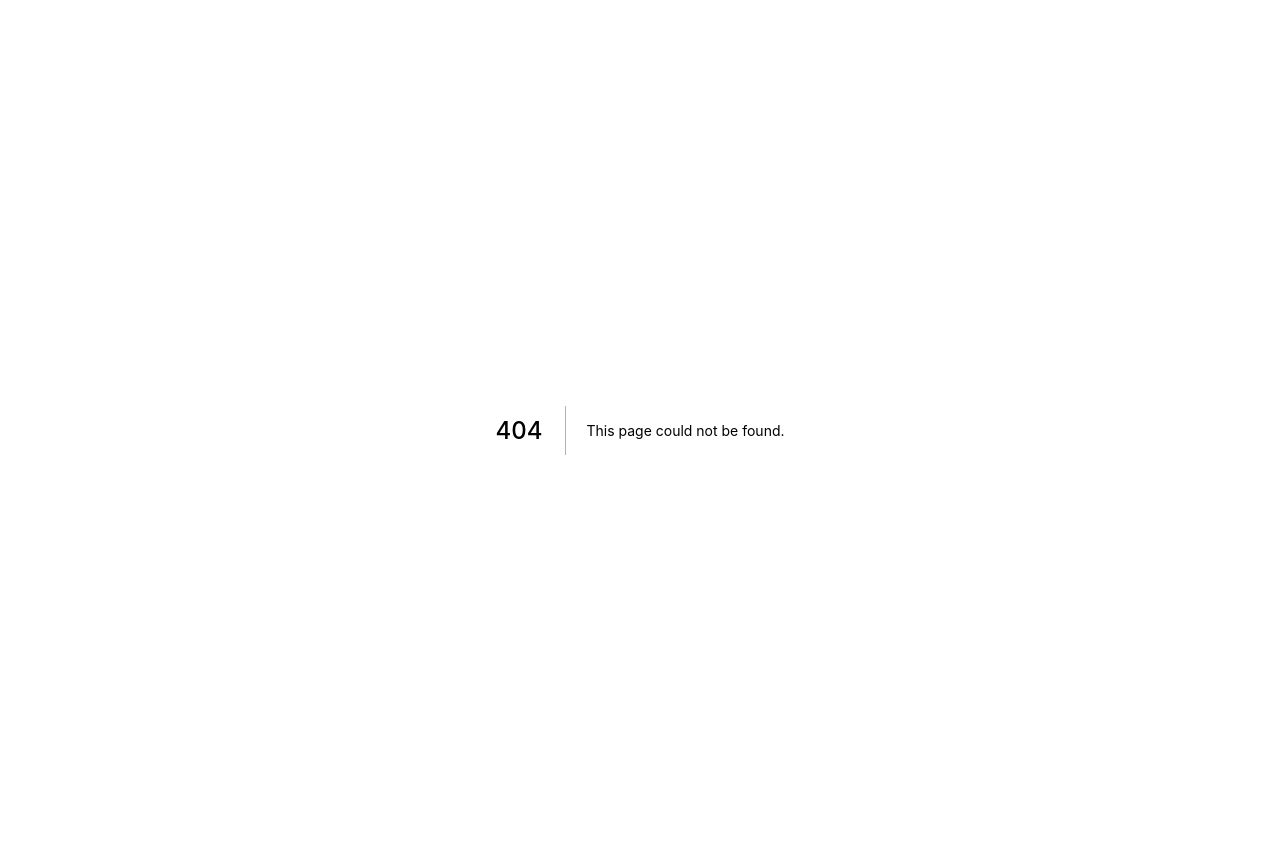
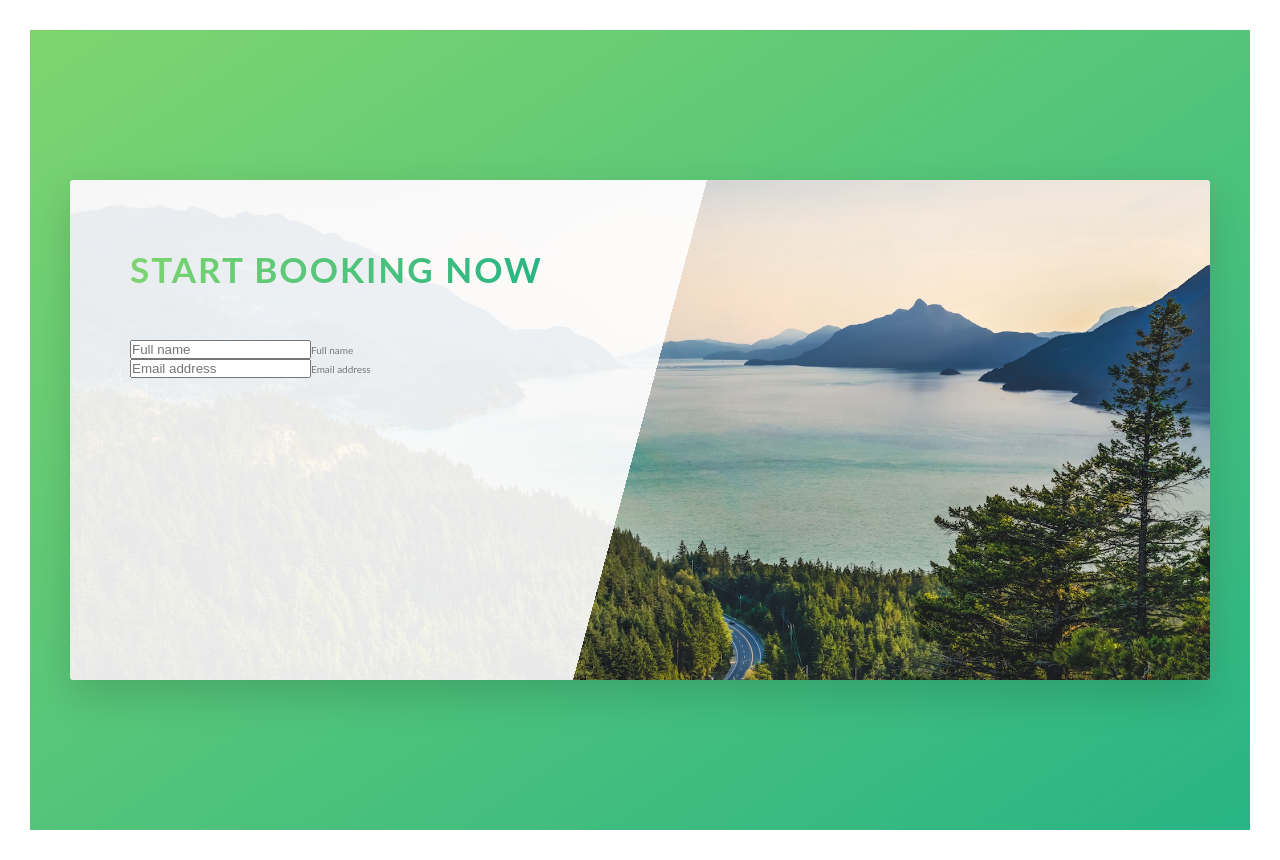
Before and after one commit to iguana-3d/css-advanced, a Next.js app: page /sectionBook in a window 1280 px wide. Before the commit this address had no page. Built offline with nearby package versions, Linux system fonts and the light colour scheme.

Commit message:
book section

```diff
--- /dev/null
+++ b/src/pages/sectionBook.js
@@ -0,0 +1,29 @@
+import React from 'react';
+
+export default function SectionBook(){
+    return(
+        <section className="section-book">
+            <div className="row">
+                <div className="book">
+                    <div className="book__form">
+                        <form action="#" className="form">
+                            <div className="u-margin-bottom-medium">
+                                <h2 className="heading-secondary">
+                                    Start booking now
+                                </h2>
+                            </div>
+                            <div className="form__group">
+                                <input type="text" className="form__input" id="name" placeholder="Full name" required/>
+                                <label htmlFor="name" className="form__label">Full name</label>
+                            </div>
+                            <div className="form__group">
+                                <input type="email" className="form__input" id="email" placeholder="Email address" required/>
+                                <label htmlFor="email" className="form__label">Email address</label>
+                            </div>
+                        </form>
+                    </div>
+                </div>
+            </div>
+        </section>
+    )
+}
--- a/styles/sass/base/_typography.scss
+++ b/styles/sass/base/_typography.scss
@@ -6,7 +6,6 @@ body {
     color: $color-grey-dark;
     padding: 3rem;
 }
-
 
 .heading-primary {
     color: $color-white;
--- /dev/null
+++ b/styles/sass/components/_bg-video.scss
@@ -0,0 +1,16 @@
+.bg-video {
+    position: absolute;
+    top: 0;
+    left: 0;
+    width: 100%;
+    height: 100%;
+    z-index: -1;
+    opacity: .15;
+    overflow: hidden;
+
+    &__content {
+        height: 100%;
+        width: 100%;
+        object-fit: cover; //For fill screen object
+    }
+}
--- a/styles/sass/components/_story.scss
+++ b/styles/sass/components/_story.scss
@@ -2,7 +2,7 @@
     width: 75%;
     margin: 0 auto;
     box-shadow: 0 3rem 6rem rgba($color-black, .1);
-    background-color: $color-white;
+    background-color: rgba($color-white, .6);
     border-radius: .3rem;
     padding: 6rem;
     padding-left: 9rem;
--- a/styles/sass/main.scss
+++ b/styles/sass/main.scss
@@ -7,6 +7,7 @@
 @import './base/typography';
 @import './base/utilities';
 
+@import './components/bg-video';
 @import './components/button';
 @import './components/card';
 @import './components/composition';
--- a/styles/sass/pages/_home.scss
+++ b/styles/sass/pages/_home.scss
@@ -25,6 +25,28 @@
 }
 
 .section-stories {
+    position: relative;
     padding: 15rem 0;
-    background-color: $color-grey-liht-1;
 }
+
+.section-book {
+    padding: 15rem 0;
+    background-image: linear-gradient(to right bottom, $color-primary-light, $color-primary-dark);
+}
+
+.book {
+    background-image: linear-gradient(105deg,
+                                         rgba($color-white, .9) 0%,
+                                         rgba($color-white, .9) 50%,
+                                         transparent 50%) ,url('/static/images/nat-10.jpg');
+    background-size: 100%;
+    border-radius: .3rem;
+    box-shadow: 0 1.5rem 4rem rgba($color-black, .15);
+
+    height: 50rem;
+
+    &__form {
+        width: 50%;
+        padding: 6rem;
+    }
+}
```
Also changed, not shown: src/pages/header.js (+9 -0 lines).
